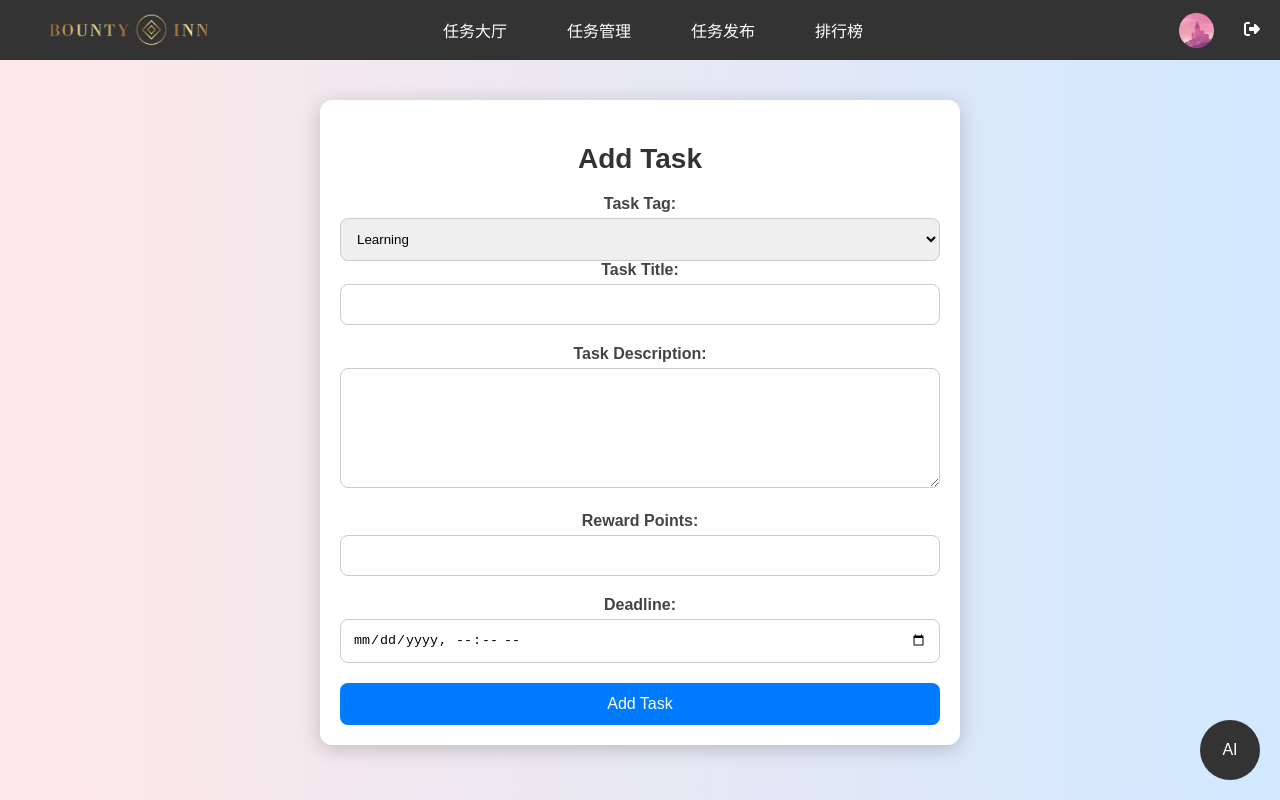
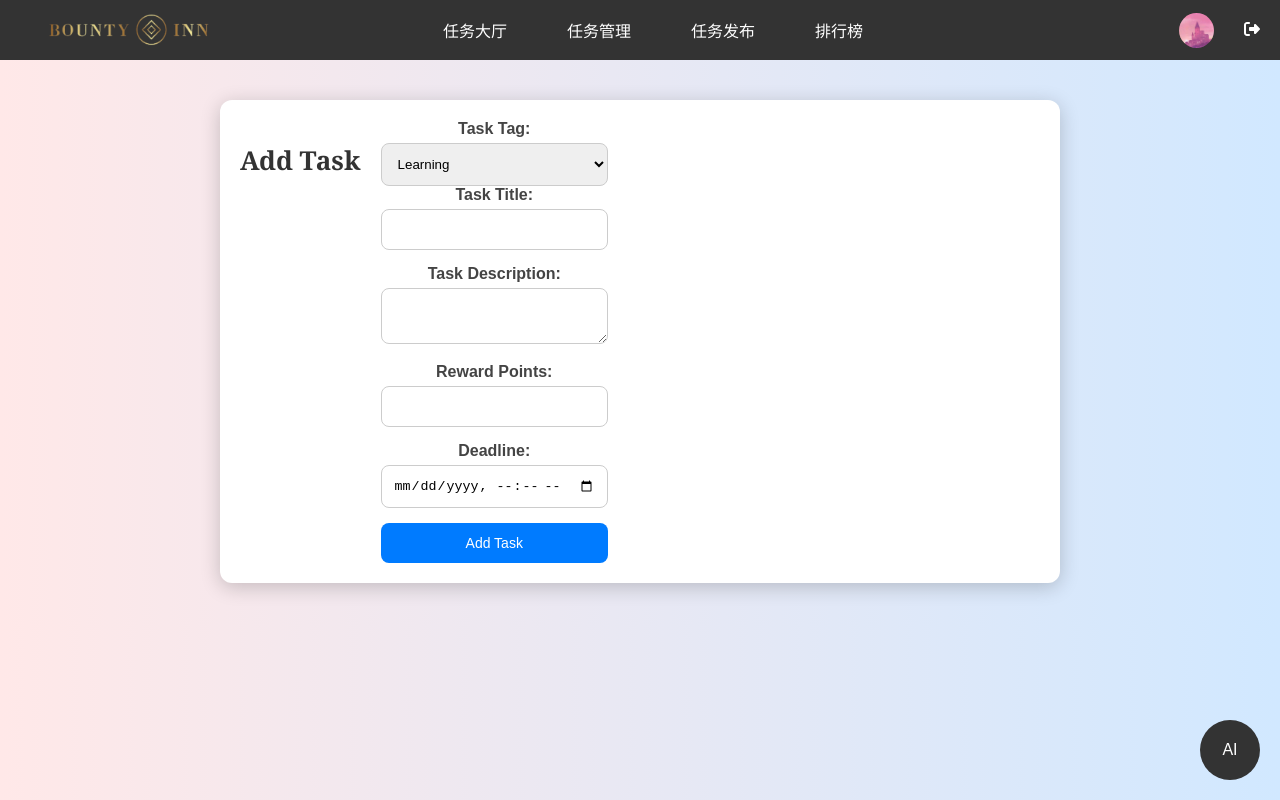
Before and after one commit to jmh2003/BountyInn, a React (Create React App) app in the folder frontend/cool-menu/: page /publish in a window 1280 px wide. Built offline with nearby package versions, Linux system fonts and the light colour scheme.

Commit message:
Update PublishTask.css

```diff
--- a/frontend/cool-menu/src/components/PublishTask.css
+++ b/frontend/cool-menu/src/components/PublishTask.css
@@ -5,24 +5,48 @@ body {
 }
 
 .publish-task-container {
-  max-width: 600px;
-  margin: 40px auto; /* 上下间距更大 */
+  max-width: 800px; /* 增加最大宽度以适应两列 */
+  margin: 40px auto; /* 上下间距 */
   padding: 20px;
   background-color: #ffffff; /* 白色背景 */
   border-radius: 12px; /* 圆角 */
   box-shadow: 0 4px 20px rgba(0, 0, 0, 0.2); /* 阴影效果 */
-  position: relative; /* 方便添加装饰 */
+  display: flex; /* 使用 flex 布局 */
+  flex-direction: row; /* 水平布局 */
+  gap: 20px; /* 列间距 */
+}
+
+.form-section {
+  flex: 1; /* 表单部分占据剩余空间 */
+}
+
+.info-section {
+  flex: 0 0 300px; /* 固定宽度的展示部分 */
+  padding: 10px; /* 减少内边距 */
+  background: linear-gradient(to bottom right, #f9f9f9, #e0e0e0); /* 渐变背景 */
+  border-radius: 12px; /* 圆角 */
+  box-shadow: 0 4px 20px rgba(0, 0, 0, 0.1); /* 阴影效果 */
+  position: relative; /* 以便添加花纹装饰 */
+  color: #333; /* 设置文本颜色 */
 }
 
 h2 {
   text-align: center;
   color: #333;
-  font-size: 28px; /* 增大标题字体 */
-  margin-bottom: 20px; /* 增大底部间距 */
+  font-size: 26px; /* 调整标题字体大小 */
+  margin-bottom: 15px; /* 减少底部间距 */
+  font-family: 'Georgia', serif; /* 更优雅的字体 */
+}
+
+h3 {
+  text-align: center;
+  color: #007bff; /* 标题颜色 */
+  font-size: 22px; /* 调整标题字体大小 */
+  margin-bottom: 10px; /* 减少底部间距 */
 }
 
 .form-group {
-  margin-bottom: 20px; /* 增加间距 */
+  margin-bottom: 15px; /* 增加间距 */
 }
 
 label {
@@ -42,20 +66,6 @@ textarea {
   border: 1px solid #ccc; /* 较浅的边框颜色 */
   border-radius: 8px; /* 圆角 */
   box-sizing: border-box;
-  transition: border-color 0.3s, box-shadow 0.3s; /* 添加过渡效果 */
-}
-
-input[type="text"]:focus,
-input[type="number"]:focus,
-input[type="datetime-local"]:focus,
-select:focus,
-textarea:focus {
-  border-color: #007bff; /* 聚焦时改变边框颜色 */
-  box-shadow: 0 0 5px rgba(0, 123, 255, 0.5); /* 聚焦时添加阴影 */
-}
-
-textarea {
-  height: 120px; /* 调整文本域高度 */
 }
 
 button {
@@ -65,18 +75,8 @@ button {
   color: white;
   border: none;
   border-radius: 8px; /* 圆角 */
-  font-size: 16px; /* 增大按钮字体 */
+  font-size: 14px; /* 调整按钮字体大小 */
   cursor: pointer;
-  transition: background 0.3s, transform 0.2s; /* 添加过渡效果 */
-}
-
-button:hover {
-  background-color: #0056b3; /* 悬停时改变颜色 */
-  transform: translateY(-1px); /* 悬停时微微提升 */
-}
-
-button:disabled {
-  background-color: #cccccc; /* 禁用按钮颜色 */
 }
 
 .success-message {
@@ -98,3 +98,51 @@ button:disabled {
   border: 1px solid #f5c6cb; /* 边框颜色 */
   border-radius: 8px; /* 圆角 */
 }
+
+p {
+  color: #555; /* 字体颜色 */
+  margin: 10px 0; /* 上下间距 */
+  font-size: 14px; /* 调整段落字体大小 */
+}
+
+/* 为右侧文本段落设置背景色和效果 */
+.info-section p {
+  margin-bottom: 10px; /* 增加段落间距 */
+  padding: 8px; /* 增加内边距 */
+  border-radius: 6px; /* 圆角 */
+  transition: background-color 0.3s ease; /* 动画效果 */
+}
+
+/* 为不同段落设置不同的背景色和效果 */
+.info-section p:nth-child(odd) {
+  background-color: #e7f1ff; /* 淡蓝色背景 */
+  color: #007bff; /* 蓝色字体 */
+  text-shadow: 1px 1px 2px rgba(0, 0, 0, 0.2); /* 添加阴影 */
+}
+
+.info-section p:nth-child(even) {
+  background-color: #fff9c4; /* 淡黄色背景 */
+  color: #ff9800; /* 橙色字体 */
+  text-shadow: 1px 1px 2px rgba(0, 0, 0, 0.2); /* 添加阴影 */
+}
+
+/* 悬停效果 */
+.info-section p:hover {
+  background-color: #d1e8ff; /* 悬停时背景颜色 */
+  transform: scale(1.02); /* 悬停时放大 */
+}
+
+/* 添加右侧装饰花纹 */
+.info-section::after {
+  content: '';
+  position: absolute;
+  bottom: -50px; /* 离底部20px */
+  left: 50%;
+  transform: translate(-50%, 0); /* 水平居中 */
+  width: 300px; /* 增加宽度 */
+  height: 200px; /* 增加高度 */
+  background-image: url('D:\Bounty\NIS3368\frontend\cool-menu\src\components\inn.jpg'); /* 替换为你的花纹图案 */
+  background-size: contain; /* 让图案保持纵横比 */
+  background-repeat: no-repeat; /* 防止图案重复 */
+  opacity: 0.7; /* 增加透明度，确保更明显 */
+}
```
